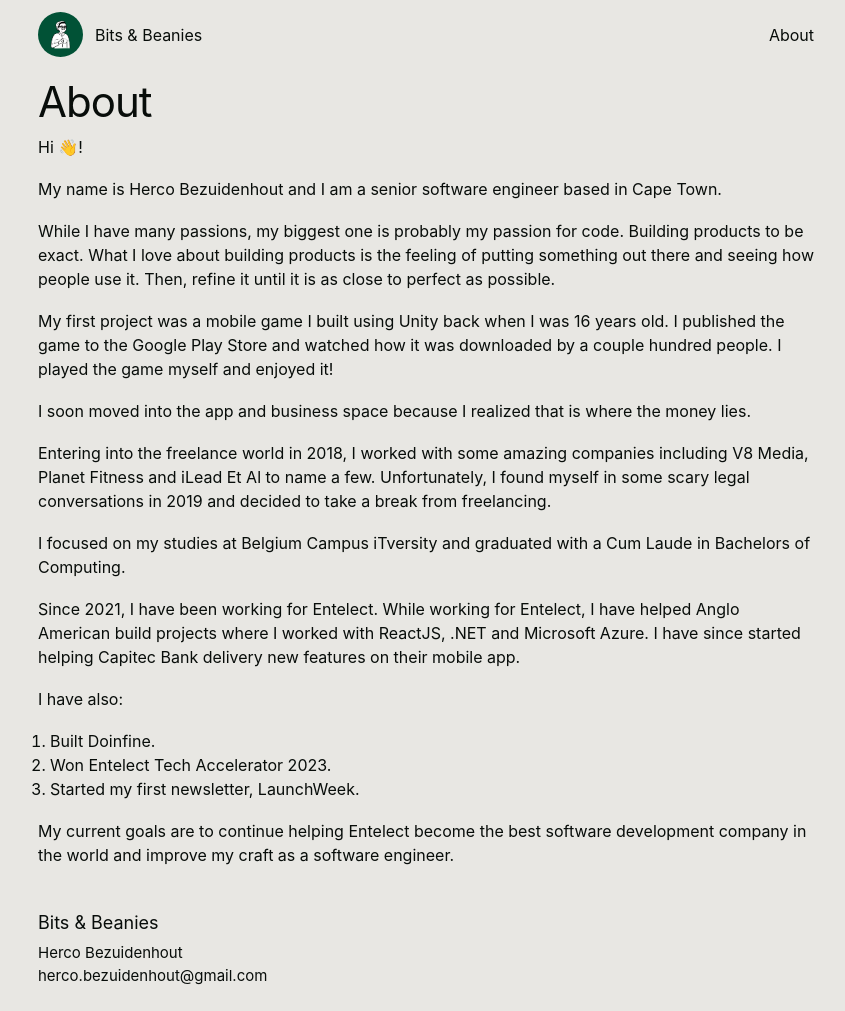
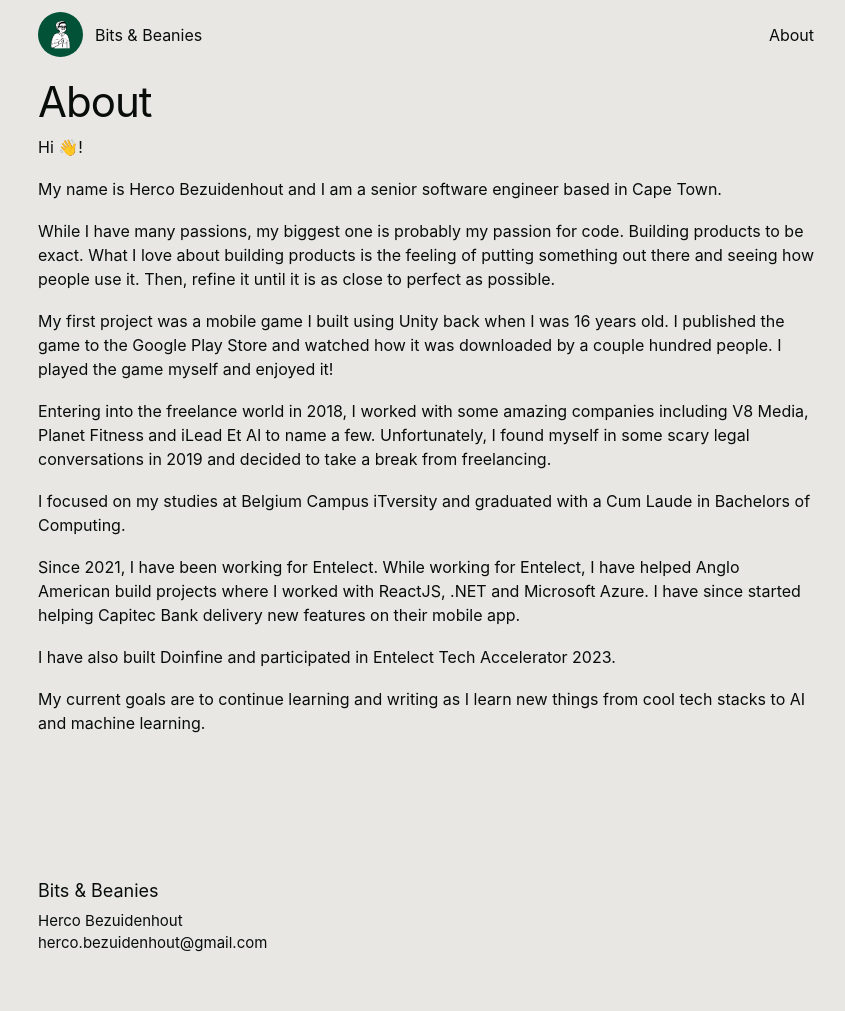
Before and after one commit to hercobezuidenhout/hercobezuidenhout.github.io, a Jekyll site: the page built from about.md, in a window 1280 px wide and 1011 px high. Shown: the whole window, without its empty margins (214-1059 px from the left). Built offline with Jekyll 4.4.1, drawn with Linux system fonts in a browser that asks for light colours.

Commit message:
save: Update about.md

```diff
--- a/_sass/layout/posts.scss
+++ b/_sass/layout/posts.scss
@@ -53,4 +53,8 @@
       @include relative-font-size(1.125);
     }
   }
+
+  p {
+    @include relative-font-size(1);
+  }
 }
--- a/about.md
+++ b/about.md
@@ -11,18 +11,12 @@ While I have many passions, my biggest one is probably my passion for code. Buil
 
 My first project was a mobile game I built using Unity back when I was 16 years old. I published the game to the Google Play Store and watched how it was downloaded by a couple hundred people. I played the game myself and enjoyed it!
 
-I soon moved into the app and business space because I realized that is where the money lies.
-
 Entering into the freelance world in 2018, I worked with some amazing companies including [V8 Media](https://v8media.co.za/), [Planet Fitness](https://www.planetfitness.co.za/) and [iLead Et Al](https://www.ileadetal.co.za/) to name a few. Unfortunately, I found myself in some scary legal conversations in 2019 and decided to take a break from freelancing.
 
 I focused on my studies at [Belgium Campus iTversity](https://www.belgiumcampus.ac.za/) and graduated with a Cum Laude in Bachelors of Computing.
 
 Since 2021, I have been working for [Entelect](https://entelect.co.za/). While working for Entelect, I have helped [Anglo American](https://www.angloamerican.com/) build projects where I worked with ReactJS, .NET and Microsoft Azure. I have since started helping [Capitec Bank](https://www.capitecbank.co.za/) delivery new features on their mobile app.
 
-I have also:
+I have also built [Doinfine](https://doinfine.app) and participated in [Entelect Tech Accelerator 2023](https://businesstech.co.za/news/industry-news/734487/entelect-tech-accelerator-enters-10th-year-with-its-largest-number-of-entrants-yet/).
 
-1. Built [Doinfine](https://doinfine.app).
-2. Won [Entelect Tech Accelerator 2023](https://businesstech.co.za/news/industry-news/734487/entelect-tech-accelerator-enters-10th-year-with-its-largest-number-of-entrants-yet/).
-3. Started my first newsletter, [LaunchWeek](https://launchweek.co.za).
-
-My current goals are to continue helping Entelect become the best software development company in the world and improve my craft as a software engineer.
+My current goals are to continue learning and writing as I learn new things from cool tech stacks to AI and machine learning.
```
Also changed, not shown: .obsidian/workspace.json.
